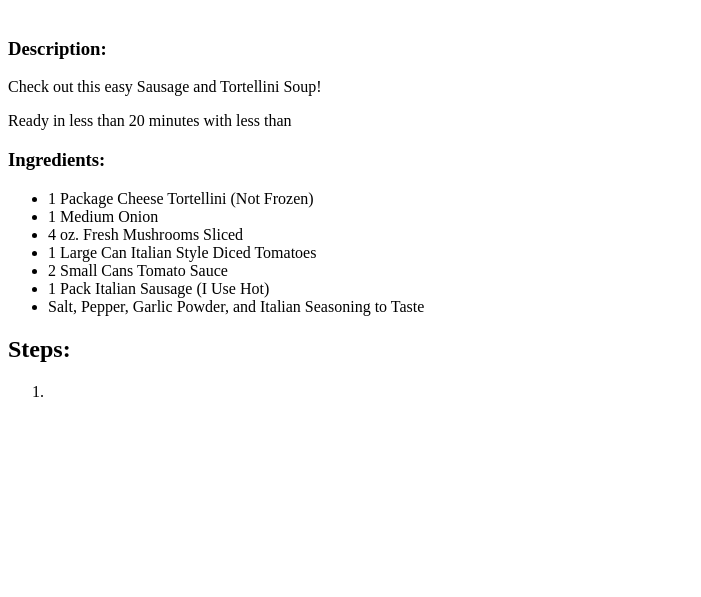
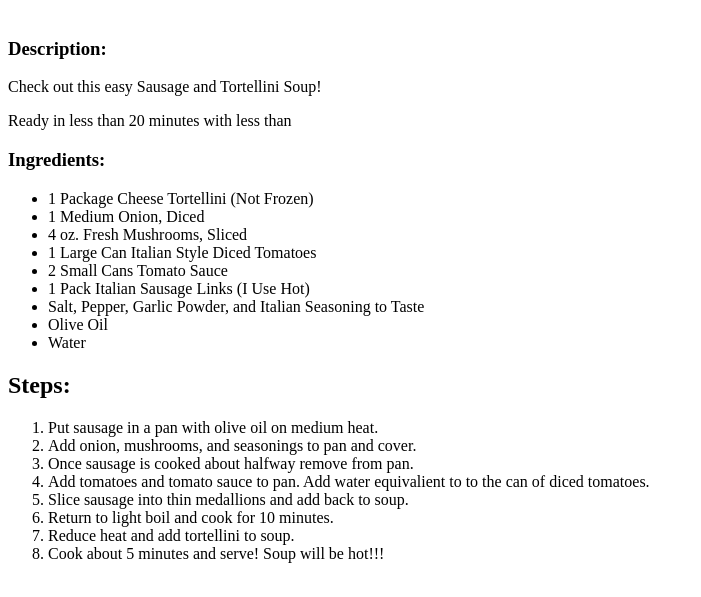
Before and after one commit to doggettc1990/odin-recipes, a plain HTML site: page recipes/tortellini-soup.html in a window 1280 px wide. Shown: the part 113-710 px from the top of the page, without its empty margins (0-701 px from the left). Drawn offline with Linux system fonts and the light colour scheme.

Commit message:
Finished Recipe for soup
Added all steps to tortellini soup, Needs photo.

```diff
--- a/recipes/tortellini-soup.html
+++ b/recipes/tortellini-soup.html
@@ -18,16 +18,25 @@
     <h3>Ingredients:</h3>
     <ul>
         <li>1 Package Cheese Tortellini (Not Frozen)</li>
-        <li>1 Medium Onion</li>
-        <li>4 oz. Fresh Mushrooms Sliced</li>
+        <li>1 Medium Onion, Diced</li>
+        <li>4 oz. Fresh Mushrooms, Sliced</li>
         <li>1 Large Can Italian Style Diced Tomatoes</li>
         <li>2 Small Cans Tomato Sauce</li>
-        <li>1 Pack Italian Sausage (I Use Hot)</li>
+        <li>1 Pack Italian Sausage Links (I Use Hot)</li>
         <li>Salt, Pepper, Garlic Powder, and Italian Seasoning to Taste</li>
+        <li>Olive Oil</li>
+        <li>Water</li>
     </ul>
     <h2>Steps:</h2>
     <ol>
-        <li></li>
+        <li>Put sausage in a pan with olive oil on medium heat.</li>
+        <li>Add onion, mushrooms, and seasonings to pan and cover.</li>
+        <li>Once sausage is cooked about halfway remove from pan.</li>
+        <li>Add tomatoes and tomato sauce to pan.  Add water equivalient to to the can of diced tomatoes.</li>
+        <li>Slice sausage into thin medallions and add back to soup.</li>
+        <li>Return to light boil and cook for 10 minutes.</li>
+        <li>Reduce heat and add tortellini to soup.</li>
+        <li>Cook about 5 minutes and serve! Soup will be hot!!!</li>
     </ol>
 </body>
 </html>
```
